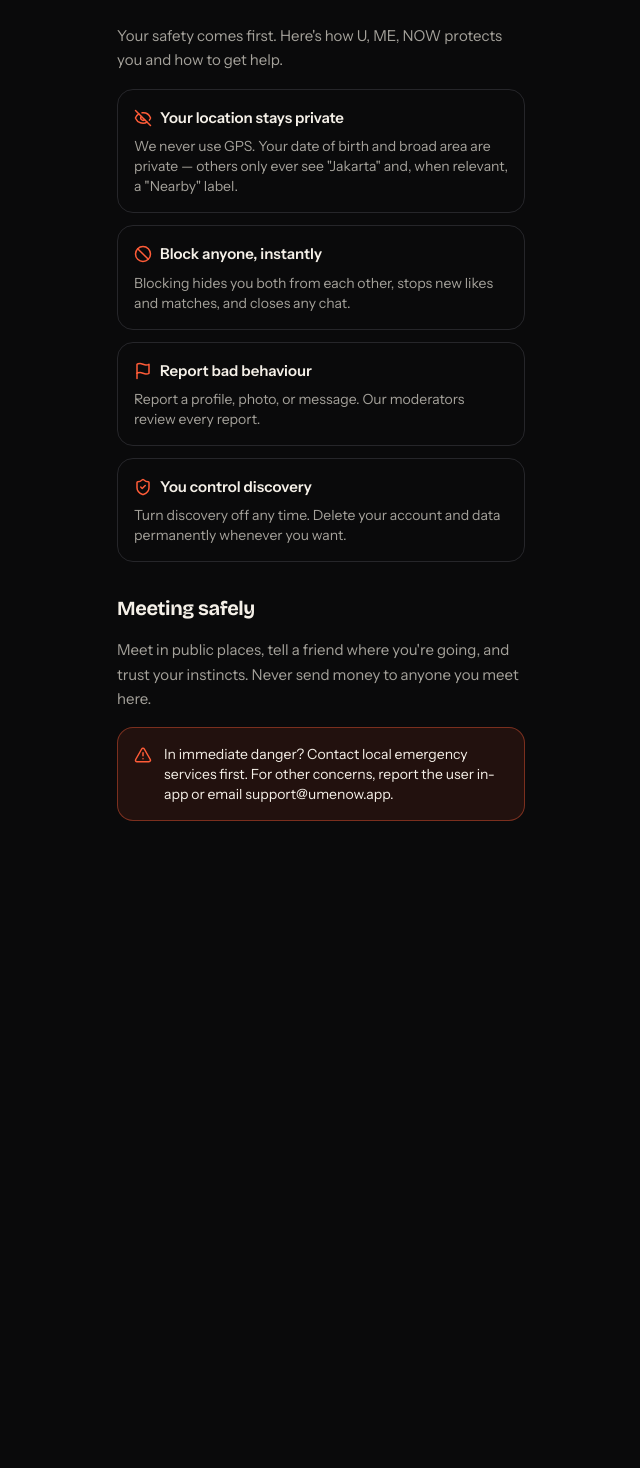
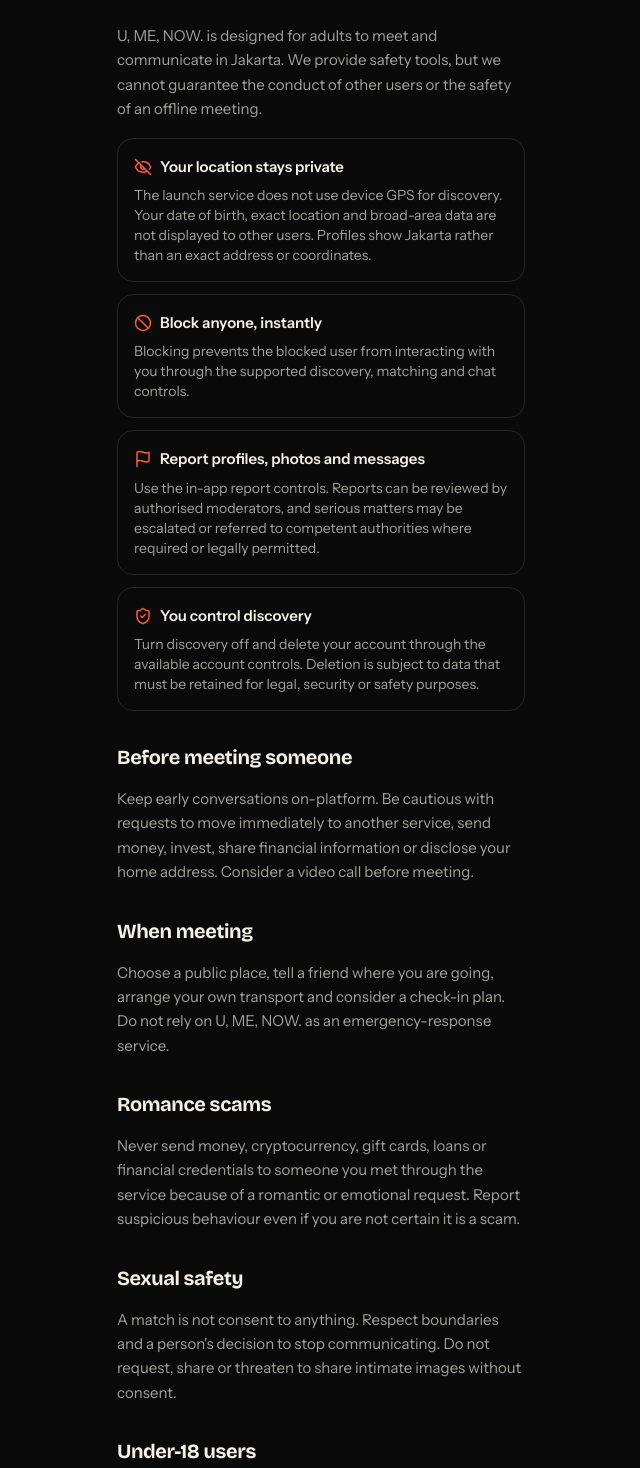
Before and after one commit to ellcrabbo/U-ME-NOW, a React (Vite) app in the folder frontend/: page /safety in a window 1280 px wide. Shown: the part 122-1590 px from the top of the page, without its empty margins (319-959 px from the left). Before the commit the page ends 975 px from the top, so only its background shows below. Built offline with nearby package versions, Linux system fonts and the light colour scheme; no server answers.

Commit message:
Strengthen dating safety guidance

```diff
--- a/frontend/src/pages/Safety.tsx
+++ b/frontend/src/pages/Safety.tsx
@@ -5,32 +5,42 @@ import { SUPPORT_EMAIL } from '../lib/supabase'
 export default function Safety() {
   return (
     <DocLayout title="Safety">
-      <p>Your safety comes first. Here's how U, ME, NOW protects you and how to get help.</p>
+      <p>U, ME, NOW. is designed for adults to meet and communicate in Jakarta. We provide safety tools, but we cannot guarantee the conduct of other users or the safety of an offline meeting.</p>
 
       <div className="mt-4 space-y-3">
         <Tile icon={<EyeOff size={18} />} title="Your location stays private">
-          We never use GPS. Your date of birth and broad area are private — others only ever see
-          "Jakarta" and, when relevant, a "Nearby" label.
+          The launch service does not use device GPS for discovery. Your date of birth, exact location and broad-area data are not displayed to other users. Profiles show Jakarta rather than an exact address or coordinates.
         </Tile>
         <Tile icon={<Ban size={18} />} title="Block anyone, instantly">
-          Blocking hides you both from each other, stops new likes and matches, and closes any chat.
+          Blocking prevents the blocked user from interacting with you through the supported discovery, matching and chat controls.
         </Tile>
-        <Tile icon={<Flag size={18} />} title="Report bad behaviour">
-          Report a profile, photo, or message. Our moderators review every report.
+        <Tile icon={<Flag size={18} />} title="Report profiles, photos and messages">
+          Use the in-app report controls. Reports can be reviewed by authorised moderators, and serious matters may be escalated or referred to competent authorities where required or legally permitted.
         </Tile>
         <Tile icon={<ShieldCheck size={18} />} title="You control discovery">
-          Turn discovery off any time. Delete your account and data permanently whenever you want.
+          Turn discovery off and delete your account through the available account controls. Deletion is subject to data that must be retained for legal, security or safety purposes.
         </Tile>
       </div>
 
-      <H2>Meeting safely</H2>
-      <p>Meet in public places, tell a friend where you're going, and trust your instincts. Never send money to anyone you meet here.</p>
+      <H2>Before meeting someone</H2>
+      <p>Keep early conversations on-platform. Be cautious with requests to move immediately to another service, send money, invest, share financial information or disclose your home address. Consider a video call before meeting.</p>
+
+      <H2>When meeting</H2>
+      <p>Choose a public place, tell a friend where you are going, arrange your own transport and consider a check-in plan. Do not rely on U, ME, NOW. as an emergency-response service.</p>
+
+      <H2>Romance scams</H2>
+      <p>Never send money, cryptocurrency, gift cards, loans or financial credentials to someone you met through the service because of a romantic or emotional request. Report suspicious behaviour even if you are not certain it is a scam.</p>
+
+      <H2>Sexual safety</H2>
+      <p>A match is not consent to anything. Respect boundaries and a person's decision to stop communicating. Do not request, share or threaten to share intimate images without consent.</p>
+
+      <H2>Under-18 users</H2>
+      <p>U, ME, NOW. is strictly 18+. If you believe an account belongs to someone under 18, report it immediately and do not attempt to investigate, contact or meet the person.</p>
 
       <div className="mt-4 flex items-start gap-3 rounded-2xl border border-signal/40 bg-signal/10 p-4 text-sm text-warm-white">
         <AlertTriangle size={18} className="mt-0.5 shrink-0 text-signal" />
         <p>
-          In immediate danger? Contact local emergency services first. For other concerns, report the
-          user in-app or email {SUPPORT_EMAIL}.
+          In immediate danger, contact local emergency services first. For other concerns, report the user in-app or email {SUPPORT_EMAIL}.
         </p>
       </div>
     </DocLayout>
```
